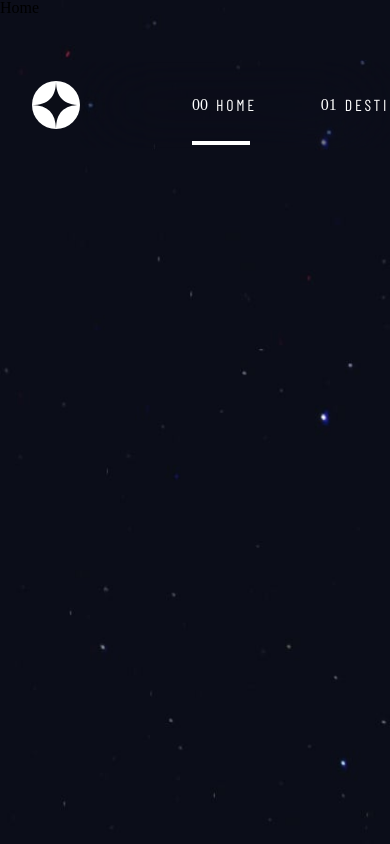
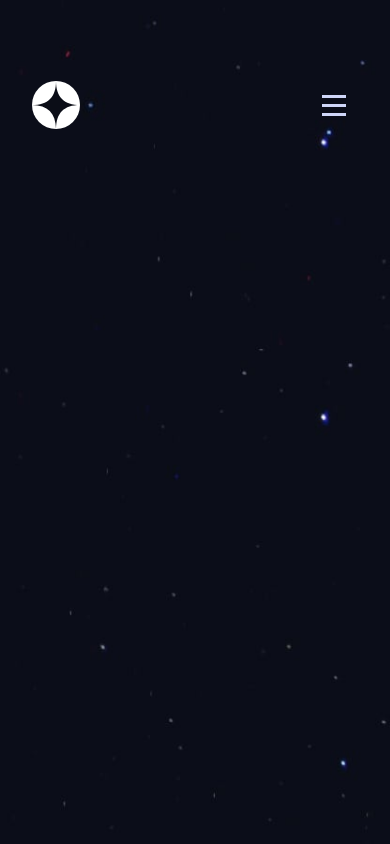
Before and after one commit to Ulysseassoo/Space-Tourism-Website, a React (Vite) app: page / in a window 390 px wide. Built offline with nearby package versions, Linux system fonts and the light colour scheme; a web font is replaced by a local one.

Commit message:
MobileMenu Navbar done

```diff
--- a/package.json
+++ b/package.json
@@ -7,6 +7,7 @@
     "serve": "vite preview"
   },
   "dependencies": {
+    "framer-motion": "^5.3.0",
     "react": "^17.0.0",
     "react-dom": "^17.0.0",
     "react-router-dom": "^6.0.2",
--- a/src/App.jsx
+++ b/src/App.jsx
@@ -1,25 +1,27 @@
-import { Route, Routes } from "react-router"
+import { Route, Routes, useLocation } from "react-router"
 import Navbar from "./Components/Navbar"
 import Home from "./Screens/Home"
 import Crew from "./Screens/Crew"
 import Destination from "./Screens/Destination"
 import Technology from "./Screens/Technology"
-import { Container, GlobalStyles } from "./Theme/global"
-import HomeBackground from "./assets/home/background-home-desktop.jpg"
+import { GlobalStyles } from "./Theme/global"
+import { AnimatePresence } from "framer-motion"
 
 function App() {
+	const location = useLocation()
+
 	return (
 		<>
 			<GlobalStyles />
 			<Navbar />
-			<Container image={HomeBackground}>
-				<Routes>
+			<AnimatePresence exitBeforeEnter initial={false}>
+				<Routes location={location} key={location.pathname}>
 					<Route path="/" element={<Home />} />
 					<Route path="/destination" element={<Destination />} />
 					<Route path="/crew" element={<Crew />} />
 					<Route path="/technology" element={<Technology />} />
 				</Routes>
-			</Container>
+			</AnimatePresence>
 		</>
 	)
 }
--- a/src/Components/Navbar.jsx
+++ b/src/Components/Navbar.jsx
@@ -1,14 +1,20 @@
-import React from "react"
+import React, { useState } from "react"
 import { NavLink } from "react-router-dom"
 import styled from "styled-components"
 import LogoImage from "../assets/shared/logo.svg"
+import Hamburger from "../assets/shared/icon-hamburger.svg"
+import CloseMenu from "../assets/shared/icon-close.svg"
 import { NavbarText } from "../Theme/global"
 
 const Navbar = () => {
+	const [activeMobile, setActiveMobile] = useState(false)
+	const handleMobileMenu = () => {
+		setActiveMobile(!activeMobile)
+	}
 	return (
 		<Container>
 			<Logo src={LogoImage} alt="space website logo" />
-			<NavLinks>
+			<NavLinks activeMobile={activeMobile}>
 				<Link to="/">
 					<Index>00</Index>
 					<NavbarText>Home</NavbarText>
@@ -26,6 +32,7 @@ const Navbar = () => {
 					<NavbarText>Technology</NavbarText>
 				</Link>
 			</NavLinks>
+			<MobileHamburger activeMobile={activeMobile} onClick={() => handleMobileMenu()} />
 		</Container>
 	)
 }
@@ -46,17 +53,19 @@ const Logo = styled.img`
 	max-width: 100%;
 	margin-left: 2rem;
 `
-const NavLinks = styled.nav`
-	display: flex;
-	gap: 2rem;
-	align-items: center;
-	padding: 1rem 6rem;
-	height: 100%;
-	background-color: rgba(0, 0, 0, 0.4);
-	@supports (backdrop-filter: blur(40px)) {
-		background-color: rgba(0, 0, 0, 0.4);
-		background: transparent;
-		backdrop-filter: blur(40px);
+const MobileHamburger = styled.div`
+	background: ${({ activeMobile }) => (activeMobile ? `url(${CloseMenu})` : `url(${Hamburger})`)};
+	background-repeat: no-repeat;
+	width: 48px;
+	aspect-ratio: 1;
+	cursor: pointer;
+	margin-right: 2rem;
+	background-position: center;
+	display: none;
+	transition: 0.3s ease;
+	z-index: 1000;
+	@media screen and (max-width: 600px) {
+		display: block;
 	}
 `
 const Link = styled(NavLink)`
@@ -84,6 +93,41 @@ const Link = styled(NavLink)`
 		height: 4px;
 	}
 `
+
+const NavLinks = styled.nav`
+	display: flex;
+	gap: 2rem;
+	align-items: center;
+	padding: 1rem 6rem;
+	height: 100%;
+	background-color: rgba(0, 0, 0, 0.4);
+	z-index: 100;
+	@supports (backdrop-filter: blur(40px)) {
+		background-color: rgba(0, 0, 0, 0.4);
+		background: transparent;
+		backdrop-filter: blur(40px);
+	}
+	@media screen and (max-width: 600px) {
+		position: fixed;
+		flex-direction: column;
+		inset: 0 0 0 30%;
+		padding: 0 4rem;
+		justify-content: center;
+		align-items: initial;
+		transition: cubic-bezier(0.55, 0.055, 0.675, 0.19) 0.4s;
+		transform: ${({ activeMobile }) => (activeMobile ? "translateX(0%)" : "translateX(100%)")};
+		& > ${Link} {
+			padding: 0;
+			&.active::before {
+				content: initial;
+			}
+			&:hover::before {
+				content: initial;
+			}
+		}
+	}
+`
+
 const Index = styled.span`
 	color: var(--third-color);
 	padding-right: 0.5rem;
--- a/src/Screens/Crew.jsx
+++ b/src/Screens/Crew.jsx
@@ -1,7 +1,9 @@
 import React from "react"
+import { Container } from "../Theme/global"
+import Background from "../assets/crew/background-crew-desktop.jpg"
 
 const Crew = () => {
-	return <div>Crew</div>
+	return <Container image={Background}>Crew</Container>
 }
 
 export default Crew
--- a/src/Screens/Destination.jsx
+++ b/src/Screens/Destination.jsx
@@ -1,7 +1,13 @@
 import React from "react"
+import { Container } from "../Theme/global"
+import Background from "../assets/destination/background-destination-desktop.jpg"
 
 const Destination = () => {
-	return <div>Destination</div>
+	return (
+		<Container image={Background} initial={{ opacity: 0 }} animate={{ opacity: 1 }} exit={{ opacity: 0 }} transition={{ duration: 0.5 }}>
+			Destination
+		</Container>
+	)
 }
 
 export default Destination
--- a/src/Screens/Home.jsx
+++ b/src/Screens/Home.jsx
@@ -1,7 +1,16 @@
 import React from "react"
+import HomeBackground from "../assets/home/background-home-desktop.jpg"
+import { Container } from "../Theme/global"
 
 const Home = () => {
-	return <div>Home</div>
+	return (
+		<Container
+			image={HomeBackground}
+			initial={{ opacity: 0 }}
+			animate={{ opacity: 1 }}
+			exit={{ opacity: 0 }}
+			transition={{ duration: 0.5 }}></Container>
+	)
 }
 
 export default Home
--- a/src/Screens/Technology.jsx
+++ b/src/Screens/Technology.jsx
@@ -1,7 +1,9 @@
 import React from "react"
+import { Container } from "../Theme/global"
+import Background from "../assets/technology/background-technology-desktop.jpg"
 
 const Technology = () => {
-	return <div>Technology</div>
+	return <Container image={Background}>Technology</Container>
 }
 
 export default Technology
--- a/src/Theme/global.js
+++ b/src/Theme/global.js
@@ -1,10 +1,15 @@
 import styled, { createGlobalStyle } from "styled-components"
+import { motion } from "framer-motion"
 
 export const GlobalStyles = createGlobalStyle`
 :root {
 	--first-color: #0B0D17;
 	--second-color: #D0D6F9;
 	--third-color: #FFFFFF;
+}
+
+body {
+	background-color: black;
 }
 
 * {
@@ -58,7 +63,7 @@ a {
 }
 `
 
-export const Container = styled.section`
+export const Container = styled(motion.section)`
 	min-height: 100vh;
 	background: ${({ image }) => (image ? `url(${image})` : "")};
 	background-size: cover;
```
Also changed, not shown: 1 other file (tests, documents, lock files or other folders).
